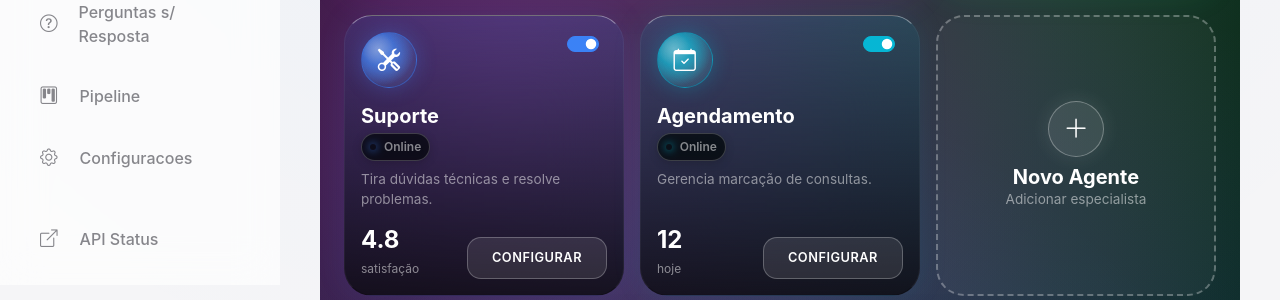
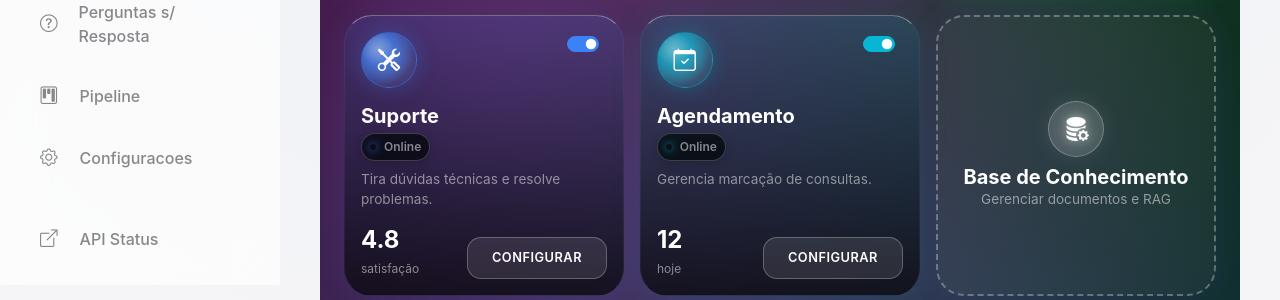
Before and after one commit to viviane-farinho/Agente-Conversacional-Python, a Python web app: template templates/agentes.html in a window 1280 px wide. Shown: the part 515-815 px from the top of the page. Run offline with Jinja, Linux system fonts and the light colour scheme; the template is opened without the code that fills it, so the values that code supplies are empty.

Commit message:
feat: Transform the "Add New Agent" card into a "Knowledge Base" card with new indigo styling and a link to RAG management.

```diff
--- a/templates/agentes.html
+++ b/templates/agentes.html
@@ -196,6 +196,39 @@
         background: radial-gradient(circle, rgba(255, 255, 255, 0.2) 0%, transparent 60%);
         animation: pulse-glow 3s infinite ease-in-out;
         animation-delay: 1.5s;
+    }
+
+    /* Knowledge Base Card - Indigo Theme */
+    .card-knowledge {
+        background: linear-gradient(180deg, rgba(79, 70, 229, 0.15) 0%, rgba(10, 10, 15, 0.8) 100%);
+        box-shadow: 0 0 30px rgba(79, 70, 229, 0.1);
+    }
+
+    .card-knowledge:hover {
+        border-color: rgba(79, 70, 229, 0.6);
+        border-top-color: rgba(79, 70, 229, 0.8);
+        box-shadow: 0 0 50px rgba(79, 70, 229, 0.25);
+        transform: translateY(-2px);
+    }
+
+    .card-knowledge .icon-box {
+        background: radial-gradient(circle at 30% 30%, rgba(255, 255, 255, 0.6) 0%, rgba(79, 70, 229, 0.6) 30%, rgba(79, 70, 229, 0.1) 70%);
+        border: 1px solid rgba(79, 70, 229, 0.5);
+        box-shadow: 0 0 20px rgba(79, 70, 229, 0.3);
+        position: relative;
+        overflow: hidden;
+    }
+
+    .card-knowledge .icon-box::after {
+        content: '';
+        position: absolute;
+        top: -50%;
+        left: -50%;
+        width: 200%;
+        height: 200%;
+        background: radial-gradient(circle, rgba(255, 255, 255, 0.2) 0%, transparent 60%);
+        animation: pulse-glow 3s infinite ease-in-out;
+        animation-delay: 2s;
     }
 
     /* Add New Agent Card */
@@ -455,16 +488,18 @@
             </div>
         </div>
 
-        <!-- Add New Agent -->
+        <!-- Knowledge Base -->
         <div class="col-md-4">
-            <div class="card-new h-100 p-3 d-flex flex-column align-items-center justify-content-center"
-                onclick="abrirModalNovoAgente()">
+            <div class="card-new card-knowledge h-100 p-3 d-flex flex-column align-items-center justify-content-center"
+                onclick="window.location.href='/admin/rag'" style="cursor: pointer;">
                 <div class="icon-box rounded-circle d-flex align-items-center justify-content-center mb-2"
-                    style="width: 56px; height: 56px; background: rgba(255, 255, 255, 0.1);">
-                    <i class="bi bi-plus-lg text-white" style="font-size: 1.6rem;"></i>
+                    style="width: 56px; height: 56px;">
+                    <i class="bi bi-database-fill-gear text-white"
+                        style="font-size: 1.6rem; filter: drop-shadow(0 0 5px rgba(255,255,255,0.5));"></i>
                 </div>
-                <h5 class="fw-bold mb-0 text-white fs-5">Novo Agente</h5>
-                <p class="text-white-50 small mb-0" style="font-size: 0.85rem;">Adicionar especialista</p>
+                <h5 class="fw-bold mb-0 text-white fs-5">Base de Conhecimento</h5>
+                <p class="text-white-50 small mb-0 text-center" style="font-size: 0.85rem;">Gerenciar documentos e RAG
+                </p>
             </div>
         </div>
     </div>
```
